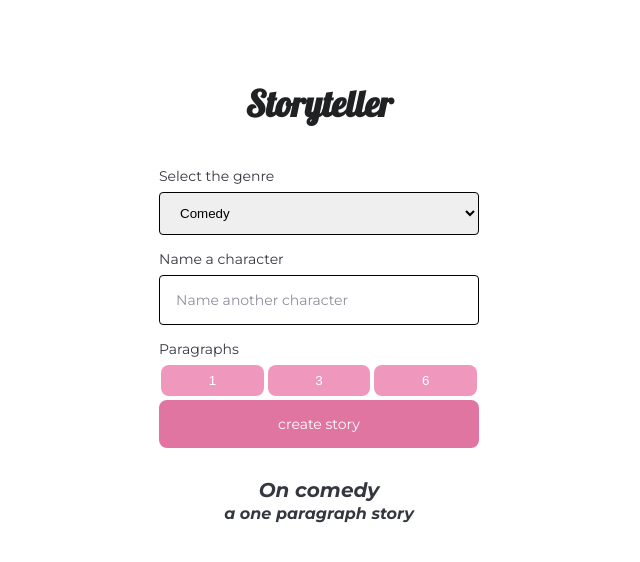
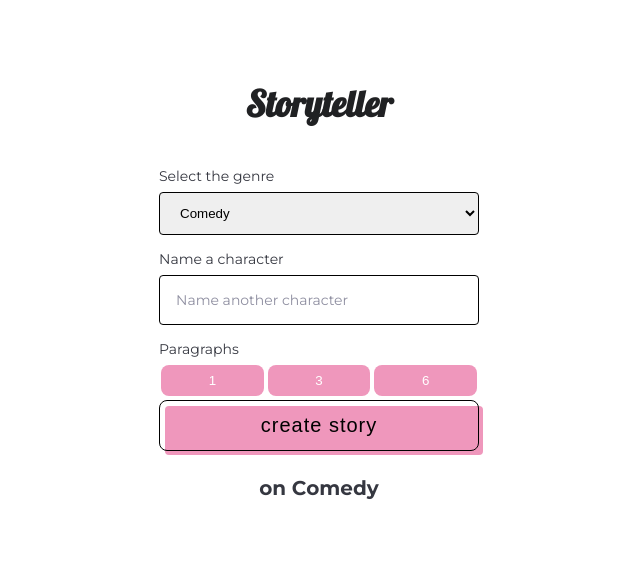
Before and after one commit to quinzdom/storyteller, a Next.js app: page / in a window 1280 px wide. Shown: the top 562 px of the page, without its empty margins (321-961 px from the left). Built offline with nearby package versions, Linux system fonts and the light colour scheme.

Commit message:
gimmick submit button

```diff
--- a/pages/index.js
+++ b/pages/index.js
@@ -4,9 +4,10 @@ import { useState } from 'react';
 import styles from './index.module.css';
 
 export default function Home() {
-  const [genre, setGenre] = useState('comedy');
+  const [clicked, setClicked] = useState(false);
+  const [genre, setGenre] = useState('Comedy');
   const [characters, setCharacters] = useState('');
-  const [paragraphs, setParagraphs] = useState('1')
+  const [paragraphs, setParagraphs] = useState('')
 
   const [loading, setLoading] = useState(false);
   const [result, setResult] = useState('');
@@ -55,8 +56,8 @@ export default function Home() {
             value={genre}
             onChange={(e) => setGenre(e.target.value)}
           >
-            <option value="comedy">Comedy</option>
-            <option value="tragedy">Tragedy</option>
+            <option value="Comedy">Comedy</option>
+            <option value="Tragedy">Tragedy</option>
             <option value="Rags to Riches">Rags to Riches</option>
             <option value="A Great Quest">A Great Quest</option>
             <option value="Coming of Age">Coming of Age</option>
@@ -74,26 +75,34 @@ export default function Home() {
 
           <label>Paragraphs</label>
           <div className={styles.paragraphs}>
-            <button type="button" onClick={() => setParagraphs('1')}>1</button>
-            <button type="button"  onClick={() => setParagraphs('3')}>3</button>
-            <button type="button"  onClick={() => setParagraphs('6')}>6</button>
+            <button type="button" onClick={() => setParagraphs('1')}
+            className={paragraphs === '1' ? styles.active : ''}
+            >1</button>
+            <button type="button"  onClick={() => setParagraphs('3')}
+             className={paragraphs === '3' ? styles.active : ''}
+             >3</button>
+            <button type="button"  onClick={() => setParagraphs('6')}
+             className={paragraphs === '6' ? styles.active : ''}
+             >6</button>
           </div>
 
 
-          <input type="submit" value="create story" />
+          <button className={styles.fill}>create story</button> {/* type="submit" */}
 
         </form>
 
-        <div className={styles.summaryTitle}>On {genre} {characters && `and ${characters}`}</div>
+
+        <div className={styles.summaryTitle}>on {genre}
+        {characters && ` and ${characters}`}</div>
 
         <div className={styles.summaryBody}>
 
-          a {spelledOutParagraphs} paragraph story</div>
+          {spelledOutParagraphs && `a ${spelledOutParagraphs} paragraph story`}</div>
 
 
         {loading && (
-          <div>
-            <h3>Creating a story...</h3>
+          <div className={styles.load}>
+            <loading>Creating a story...</loading>
           </div>
         )}
 
--- a/pages/index.module.css
+++ b/pages/index.module.css
@@ -42,9 +42,6 @@
   flex-direction: column;
   align-items: center;
   padding-top: 60px;
-}
-.main .icon {
-  width: 34px;
 }
 .main h3 {
   font-size: 36px;
@@ -92,7 +89,11 @@
   display: flex;
   justify-content: space-between;
 }
+.main .active {
+  background-color: rgb(122, 141, 238);
+}
 .main input[type="submit"] {
+  margin-top:15px;
   padding: 12px 0;
   color: #fff;
   background-color: #e175a2;
@@ -114,15 +115,14 @@
 .main .summaryTitle {
   font-size:20px;
   font-weight: bold;
-  padding-top:30px;
+  padding-top:25px;
   width: 50%;
   text-align:center;
-  font-style:italic;
 }
 .main .summaryBody {
   font-size:16px;
   font-weight: bold;
-  font-style:italic;
+  padding-top:5px;
 }
 
 .main input[type="text"],
@@ -138,3 +138,40 @@
 .main .selectorContainer {
   flexDirection:"row",
 }
+
+.main loading {
+  font-family:Lobster;
+  font-size:28px
+}
+.main .load {
+  margin-top:20px;
+}
+
+.main .fill {
+  border-radius: 8px;
+  font-size: 20px;
+  letter-spacing: 1px;
+  padding: 13px 50px 13px;
+  outline: 0;
+  border: 1px solid black;
+  cursor: pointer;
+  position: relative;
+  background-color: rgba(0, 0, 0, 0);
+}
+.main .fill::after {
+  border-radius: 4px;
+  content: "";
+  background-color: #ef97bc;
+  width: 100%;
+  z-index: -1;
+  position: absolute;
+  height: 100%;
+  top: 5px;
+  left: 5px;
+  transition: .15s;
+}
+
+.main .fill:hover::after {
+  top: 0px;
+  left: 0px;
+}
```
